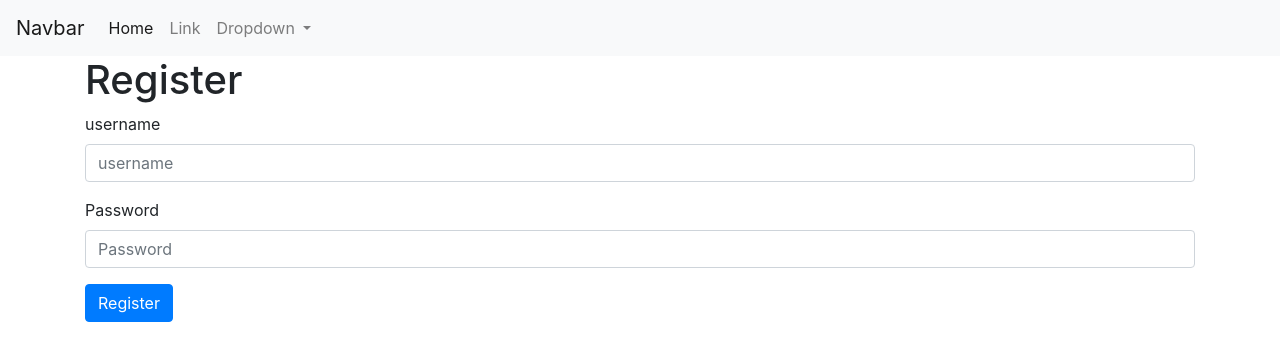
After one commit to gbronca/cookbook, a Flask app: page /register in a window 1280 px wide. The commit adds this page. Shown: the top 361 px of the page. Run offline with Flask 2, Linux system fonts and the light colour scheme; some libraries are stand-ins or nearby versions.

Commit message:
Register a new user if username doesn't exit

```diff
--- a/app.py
+++ b/app.py
@@ -1,5 +1,5 @@
-# import os, json
-from flask import Flask, render_template, session, redirect, request, url_for
+from flask import Flask, render_template, session, redirect, url_for, request
+from werkzeug.security import generate_password_hash, check_password_hash
 from flask_pymongo import PyMongo
 import datetime
 
@@ -12,16 +12,21 @@ mongo = PyMongo(app)
 users = mongo.db.users
 recipes = mongo.db.recipes
 
+def get_user():
+    username = None
 
-def insert_user():
+    if 'username' in session:
+        username = users.find_one({'username': session['username']})
+
+    return username
+
+
+def get_recipe():
     try:
-        users.insert_one({'email' : 'Giovanni',
-                        'username' : 'Couto',
-                        'password' : 'password',
-                        'registration_Date' : datetime.datetime.isoformat(datetime.datetime.now())})
-        return True
+        recipe = recipes.find_one({'name': 'Pasta'})
+        return recipe
     except:
-        return False
+        return None
 
 
 def insert_recipe():
@@ -45,27 +50,36 @@ def insert_recipe():
         return False
 
 
-def retrieve_user():
-    try:
-        user = users.find_one({'username': 'Couto'})
-        return user
-    except:
-        return None
-
-
-def retrieve_recipe():
-    try:
-        recipe = recipes.find_one({'name': 'Pasta'})
-        return recipe
-    except:
-        return None
-
-
 @app.route('/')
 def index():
+    user = get_user()
+
     recipes_list = recipes.find()
     return render_template('index.html', recipes=recipes_list)
 
+
+''' Register a user on the database '''
+@app.route('/register', methods=['GET', 'POST'])
+def register():
+    username = get_user()
+
+    if request.method == 'POST':
+
+        existing_user = users.find_one({'username': request.form['username']})
+        print(request.form['username'])
+        print(existing_user)
+
+        if existing_user:
+            return render_template('register.html', username=username, error='User already exists!')
+
+        password = generate_password_hash(request.form['password'], method='sha256')
+        users.insert_one({'username': request.form['username'],
+                        'password': password,
+                        'registration_date': datetime.datetime.isoformat(datetime.datetime.now())})
+
+        return redirect(url_for('index'))
+
+    return render_template('register.html', username=username)
 
 
 if __name__ == '__main__':
--- a/templates/base.html
+++ b/templates/base.html
@@ -24,10 +24,11 @@
                 {% endblock %}
             </div>
         </nav>
+    <section class="container">
+        {% block content %}
 
-    {% block content %}
-
-    {% endblock %}
+        {% endblock %}
+    </section>
 
     <!--Bootstrap scripts -->
     <script src="https://code.jquery.com/jquery-3.3.1.slim.min.js" crossorigin="anonymous"></script>
--- /dev/null
+++ b/templates/register.html
@@ -0,0 +1,29 @@
+{% extends 'base.html' %}
+{% from 'nav.html' import show_links %}
+
+{% block title %}Recipes Home Page{% endblock %}
+
+{% block nav %}
+{{ show_links(user) }}
+{% endblock %}
+
+{% block content %}
+
+    <div class="page-header">
+        <h1>Register</h1>
+    </div>
+
+    <form method="POST" action="{{ url_for('register') }}">
+        <div class="form-group">
+            <label for="username">username</label>
+            <input type="text" class="form-control" name="username" id="username" aria-describedby="username"
+                placeholder="username">
+        </div>
+        <div class="form-group">
+            <label for="password">Password</label>
+            <input type="password" class="form-control" name="password" id="password" placeholder="Password">
+        </div>
+        <button type="submit" class="btn btn-primary">Register</button>
+    </form>
+
+{% endblock %}
```
